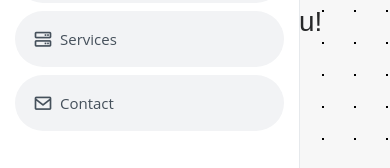
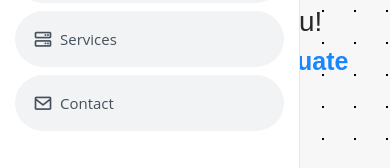
Before and after one commit to xyzgames01/DigitalPortfolio, a plain HTML site: page index.html in a window 390 px wide. Both pictures are taken after a click on the icon 361 px from the left and 29 px from the top of the page. Shown: the part 475-643 px from the top of the page. Drawn offline with Linux system fonts and the light colour scheme.

Commit message:
font size

```diff
--- a/assets/css/style.css
+++ b/assets/css/style.css
@@ -375,6 +375,10 @@ html {
     align-items: center;
   }
 
+  .itgrad {
+    font-size: 25px;
+  }
+
   #hero .social-links {
     /* Adding span here to ensure they pick up the text-align property */
     display: flex;
```
